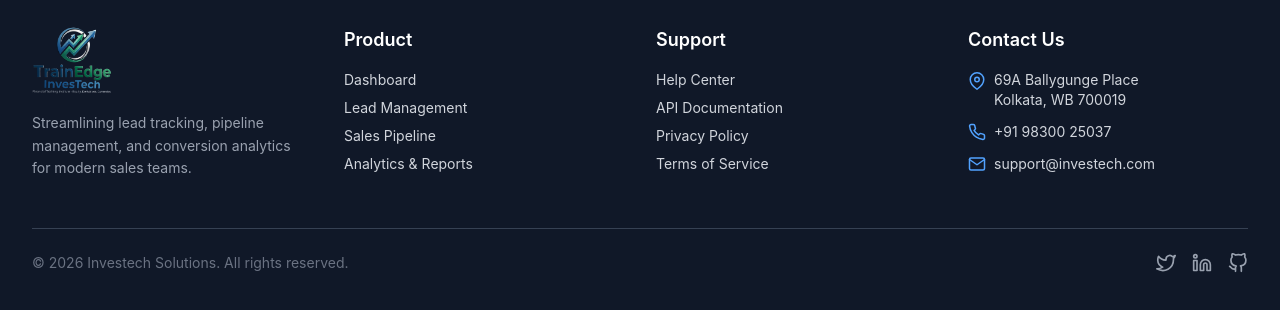
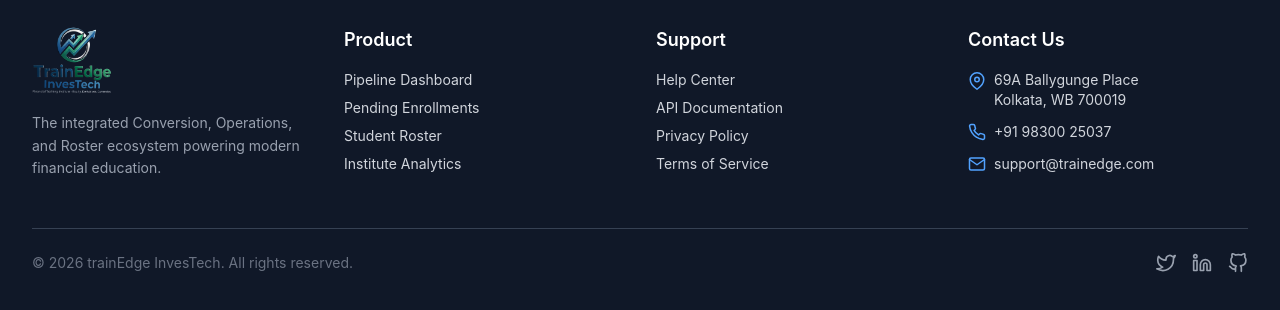
Before and after one commit to ipakrashi/trainedge-investech, a React (Vite) app in the folder client/: page / in a window 1280 px wide. Shown: the part 879-1189 px from the top of the page. Built offline with nearby package versions, Linux system fonts and the light colour scheme; no server answers; sample sign-in values are in the browser's storage.

Commit message:
branding and footer updated, Software renamed to CORe

```diff
--- a/client/src/components/common/Footer.jsx
+++ b/client/src/components/common/Footer.jsx
@@ -1,3 +1,4 @@
+// src/components/common/Footer.jsx
 import { Link } from 'react-router-dom'
 import {
     FiMail,
@@ -11,8 +12,21 @@ import {
 const Footer = () => {
     const currentYear = new Date().getFullYear()
 
+    // 1. Retrieve user data from local storage
+    const userInfoString = localStorage.getItem('userInfo')
+    const userInfo = userInfoString ? JSON.parse(userInfoString) : null
+
+    // 2. Safely parse the role
+    const userRole = (
+        userInfo?.role?.name ||
+        userInfo?.role ||
+        ''
+    ).toLowerCase()
+    const isAdmin = userRole === 'admin'
+    const isFaculty = userRole === 'faculty'
+
     return (
-        <footer className='bg-gray-900 text-gray-300 py-10'>
+        <footer className='bg-gray-900 text-gray-300 py-10 mt-auto'>
             <div className='max-w-7xl mx-auto px-4 sm:px-6 lg:px-8'>
                 {/* Top Section: Grid Layout */}
                 <div className='grid grid-cols-1 md:grid-cols-2 lg:grid-cols-4 gap-8 mb-8'>
@@ -20,56 +34,70 @@ const Footer = () => {
                     <div>
                         <h2 className='text-2xl font-bold text-white mb-4 tracking-tight'>
                             <img
-                                src={'Logo_final-NOBG.png'}
+                                src={'/Logo_final-NOBG.png'}
                                 alt='Logo'
                                 className='w-20'
                             />
-                            {/* Investech LMS */}
                         </h2>
                         <p className='text-gray-400 text-sm leading-relaxed mb-4'>
-                            Streamlining lead tracking, pipeline management, and
-                            conversion analytics for modern sales teams.
+                            The integrated Conversion, Operations, and Roster
+                            ecosystem powering modern financial education.
                         </p>
                     </div>
 
-                    {/* Quick Links */}
+                    {/* Quick Links (Dynamic based on Role) */}
                     <div>
                         <h3 className='text-lg font-semibold text-white mb-4'>
                             Product
                         </h3>
                         <ul className='space-y-2 text-sm'>
-                            <li>
-                                <Link
-                                    to='/dashboard'
-                                    className='hover:text-blue-400 transition-colors'
-                                >
-                                    Dashboard
-                                </Link>
-                            </li>
-                            <li>
-                                <Link
-                                    to='/leads'
-                                    className='hover:text-blue-400 transition-colors'
-                                >
-                                    Lead Management
-                                </Link>
-                            </li>
+                            {/* Counselors and Admins see Pipeline */}
+                            {!isFaculty && (
                                 <li>
                                     <Link
                                         to='/pipeline'
                                         className='hover:text-blue-400 transition-colors'
                                     >
-                                    Sales Pipeline
+                                        Pipeline Dashboard
                                     </Link>
                                 </li>
+                            )}
+
+                            {/* ONLY Admins see Pending Enrollments */}
+                            {isAdmin && (
+                                <li>
+                                    <Link
+                                        to='/admin/pending-students'
+                                        className='hover:text-blue-400 transition-colors'
+                                    >
+                                        Pending Enrollments
+                                    </Link>
+                                </li>
+                            )}
+
+                            {/* Admins and Faculty see the Roster */}
+                            {(isAdmin || isFaculty) && (
+                                <li>
+                                    <Link
+                                        to='/students'
+                                        className='hover:text-blue-400 transition-colors'
+                                    >
+                                        Student Roster
+                                    </Link>
+                                </li>
+                            )}
+
+                            {/* Counselors and Admins see Analytics */}
+                            {!isFaculty && (
                                 <li>
                                     <Link
                                         to='/reports'
                                         className='hover:text-blue-400 transition-colors'
                                     >
-                                    Analytics & Reports
+                                        Institute Analytics
                                     </Link>
                                 </li>
+                            )}
                         </ul>
                     </div>
 
@@ -135,10 +163,10 @@ const Footer = () => {
                             <li className='flex items-center'>
                                 <FiMail className='text-lg mr-2 flex-shrink-0 text-blue-400' />
                                 <a
-                                    href='mailto:support@investech.com'
+                                    href='mailto:support@trainedge.com'
                                     className='hover:text-blue-400 transition-colors'
                                 >
-                                    support@investech.com
+                                    support@trainedge.com
                                 </a>
                             </li>
                         </ul>
@@ -148,7 +176,7 @@ const Footer = () => {
                 {/* Bottom Section: Copyright & Socials */}
                 <div className='border-t border-gray-700 pt-6 flex flex-col md:flex-row justify-between items-center'>
                     <p className='text-sm text-gray-500 mb-4 md:mb-0'>
-                        &copy; {currentYear} Investech Solutions. All rights
+                        &copy; {currentYear} trainEdge InvesTech. All rights
                         reserved.
                     </p>
 
--- a/client/src/components/common/Login.jsx
+++ b/client/src/components/common/Login.jsx
@@ -43,8 +43,15 @@ const Login = () => {
         <div className='min-h-screen flex items-center justify-center bg-gray-50 py-12 px-4 sm:px-6 lg:px-8'>
             <div className='max-w-md w-full bg-white p-8 rounded-xl shadow-sm border border-gray-100'>
                 <div className='text-center mb-8'>
+                    <div className='flex items-center justify-center'>
+                        <img
+                            src='/Logo_final-NOBG.png'
+                            alt='Logo'
+                            className='h-15'
+                        />
+                    </div>
                     <h2 className='text-3xl font-bold text-gray-900 tracking-tight'>
-                        Investech LMS
+                        trainEdge CORe
                     </h2>
                     <p className='mt-2 text-sm text-gray-600'>
                         Sign in to your account
```
Lines whose indentation alone changed are shown as unchanged.
